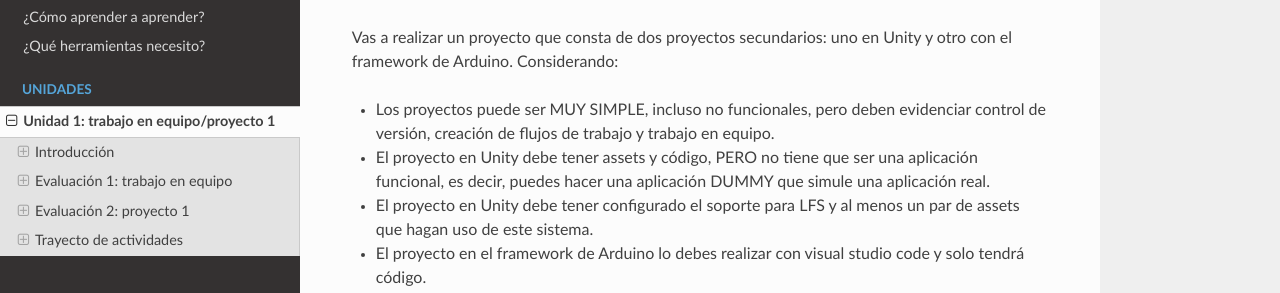
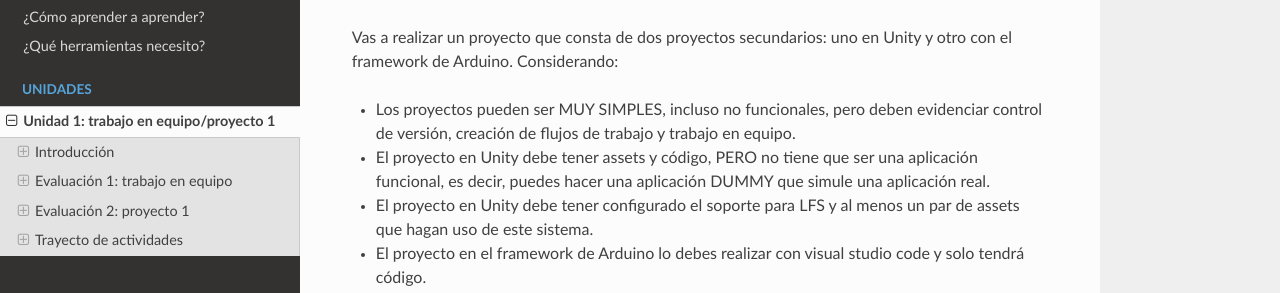
Before and after one commit to juanferfranco/SistemasFisicosInteractivos2, a Sphinx documentation site: the page built from docs/_unidad1/unidad1.rst, in a window 1280 px wide and 900 px high, scrolled down 723 px. Shown: the part 158-451 px from the top of the window. Built offline with Sphinx 7.4.7 and the Read the Docs theme 2.0.0, drawn with Linux system fonts in a browser that asks for light colours.

Commit message:
fix typo

```diff
--- a/docs/_unidad1/unidad1.rst
+++ b/docs/_unidad1/unidad1.rst
@@ -42,7 +42,7 @@ Vas a realizar un proyecto que consta de dos proyectos secundarios: uno en Unity
 framework de Arduino. Considerando:
 
 
-* Los proyectos puede ser MUY SIMPLE, incluso no funcionales, pero deben evidenciar control de versión,
+* Los proyectos pueden ser MUY SIMPLES, incluso no funcionales, pero deben evidenciar control de versión,
   creación de flujos de trabajo y trabajo en equipo.
 * El proyecto en Unity debe tener assets y código, PERO no tiene que ser una aplicación
   funcional, es decir, puedes hacer una aplicación DUMMY que simule una aplicación real.
```
